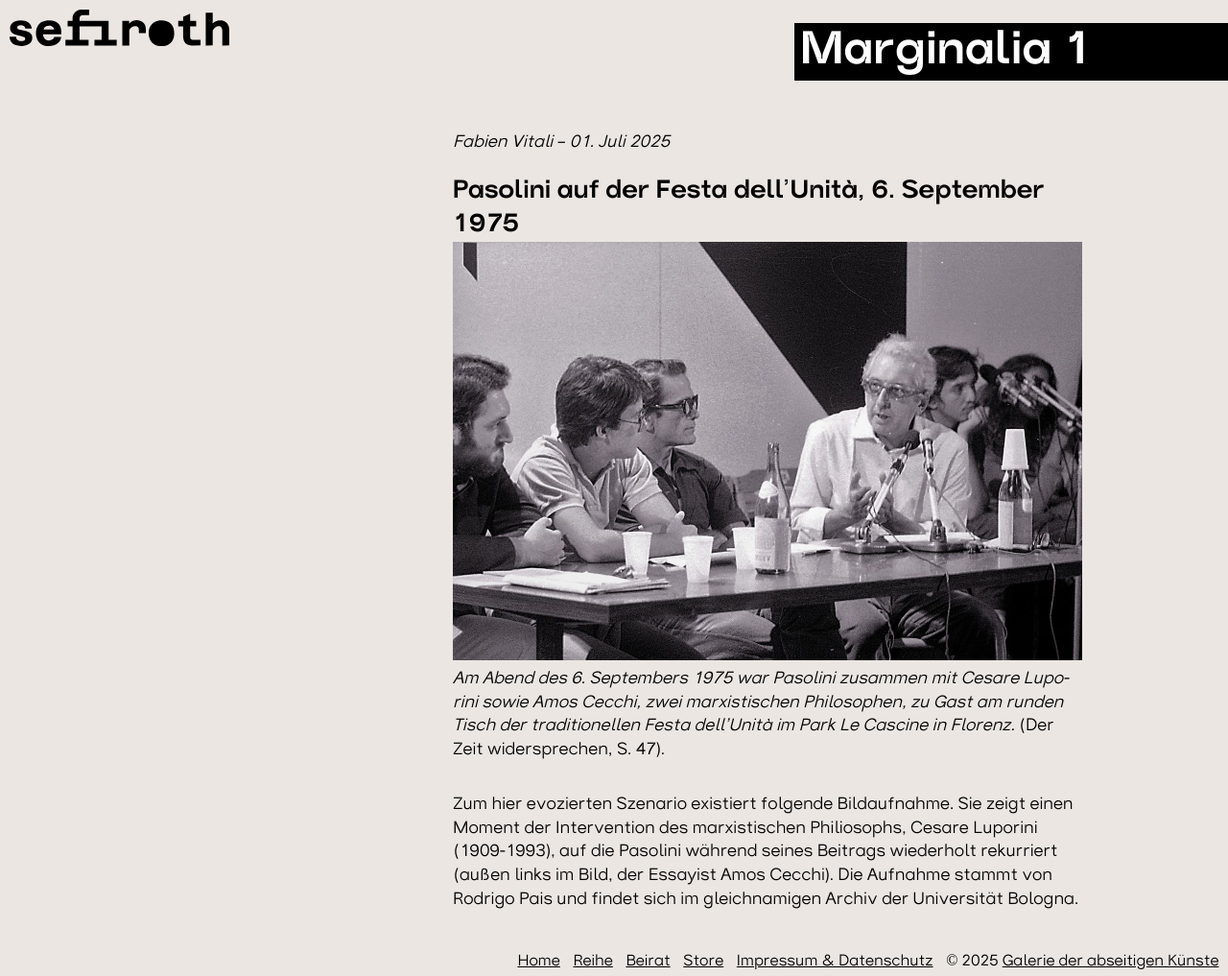
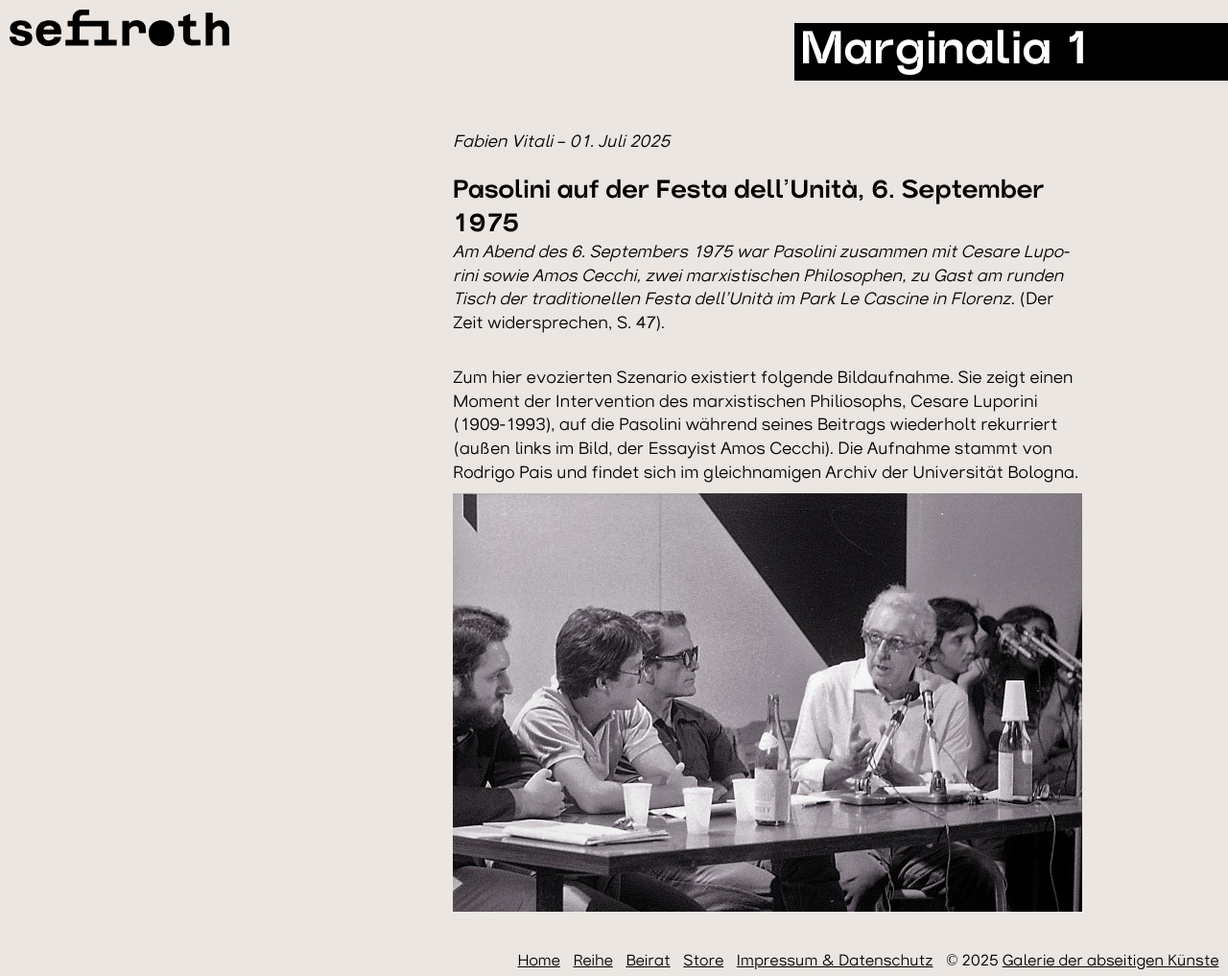
Before and after one commit to tniassorc/sefiroth-site, a Jekyll site: the page built from _posts/2025-07-04-Marginalia1.md, in a window 1280 px wide. Shown: the whole page at 96% size. Built offline with Jekyll 4.4.1, drawn with Linux system fonts in a browser that asks for light colours; some web fonts are replaced; a script that is not in the unit is left out; comment, search, counter and statistics services are not loaded.

Commit message:
Update Blog Posts “2025-07-04-Marginalia1”

```diff
--- a/_posts/2025-07-04-Marginalia1.md
+++ b/_posts/2025-07-04-Marginalia1.md
@@ -9,11 +9,9 @@ pdf: ""
 ---
 ## Pasolini auf der Festa dell'Unità, 6. September 1975
 
-
-
-![](/resources/uploads/483485660_1415978423156944_3908167189259680244_n.jpg)
-
 *Am Abend des 6. Septembers 1975 war Pasolini zusammen mit Cesare Luporini sowie Amos Cecchi, zwei marxistischen Philosophen, zu Gast am runden Tisch der traditionellen Festa dell’Unità im Park Le Cascine in Florenz.* (Der Zeit widersprechen, S. 47). <!--more-->
 
 \
 Zum hier evozierten Szenario existiert folgende Bildaufnahme. Sie zeigt einen Moment der Intervention des marxistischen Philiosophs, Cesare Luporini (1909-1993), auf die Pasolini während seines Beitrags wiederholt rekurriert (außen links im Bild, der Essayist Amos Cecchi). Die Aufnahme stammt von Rodrigo Pais und findet sich im gleichnamigen Archiv der Universität Bologna.
+
+![](/resources/uploads/483485660_1415978423156944_3908167189259680244_n.jpg)
```
